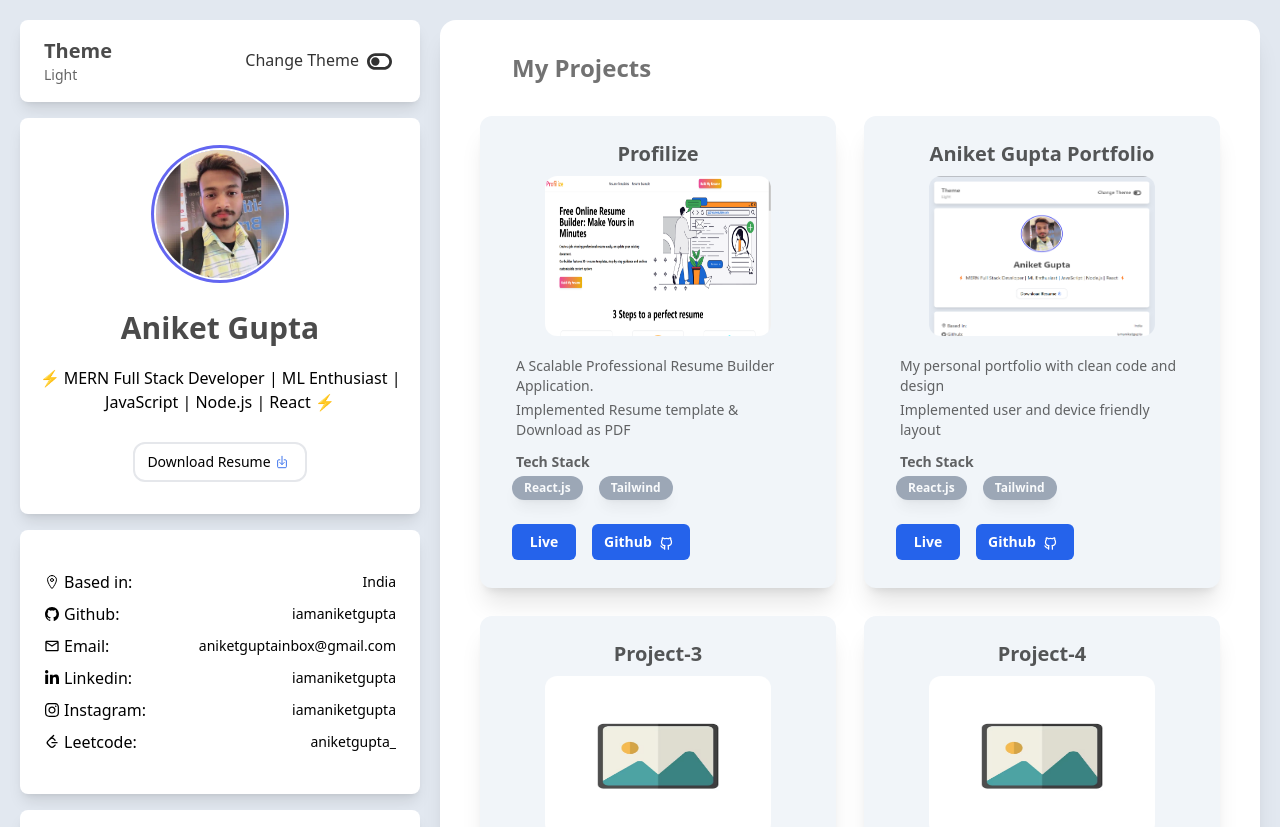
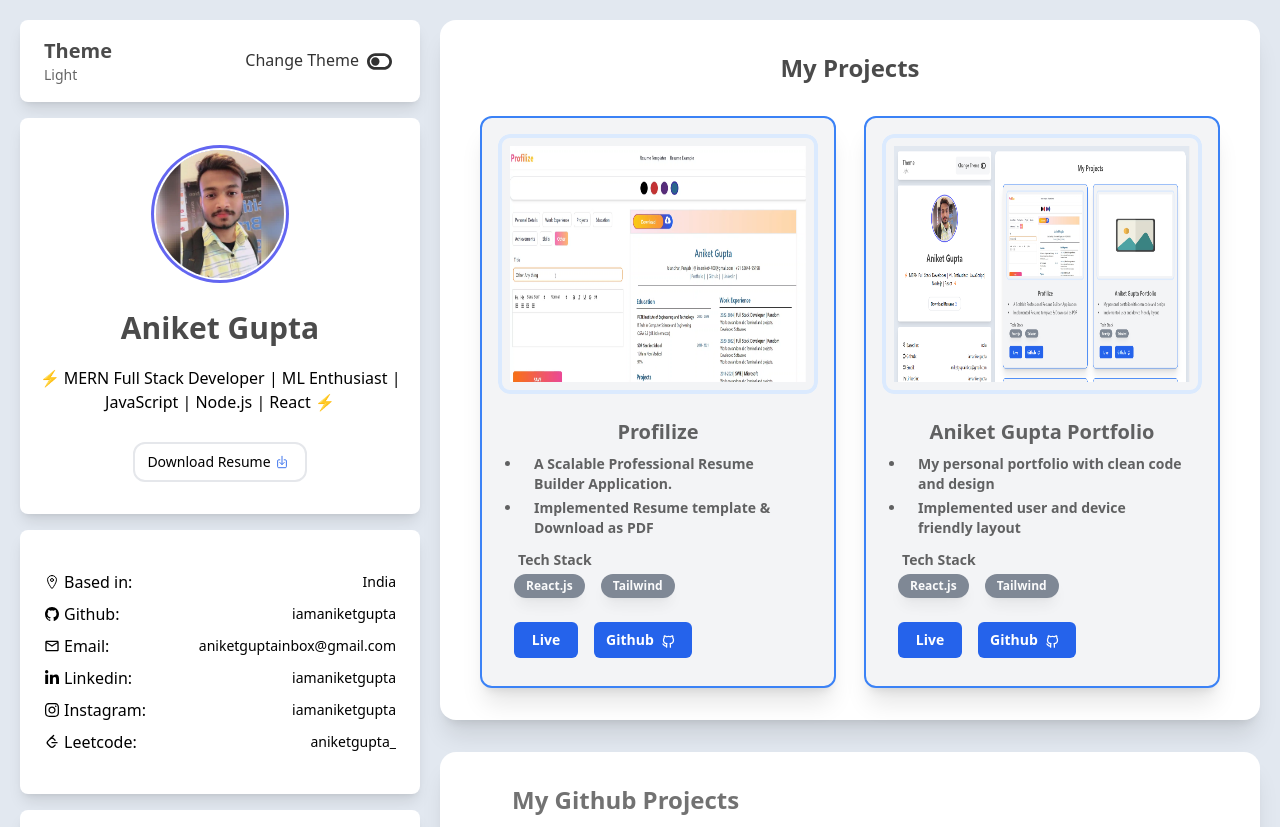
Before and after one commit to Iamaniketgupta/aniketguptaportfolio, a React (Vite) app: page / in a window 1280 px wide. Shown: the top 827 px of the page. Built offline with nearby package versions, Linux system fonts and the light colour scheme.

Commit message:
updated UI

```diff
--- a/src/components/PortfolioPage.jsx
+++ b/src/components/PortfolioPage.jsx
@@ -197,22 +197,26 @@ const PortfolioPage = () => {
                 <div className="col-span-2 font-sans  max-sm:mt-8 ">
 
                     {/* my projects */}
-                    <div className="projects-wrapper mt-8 md:mt-0 lg:mt-0 shadow-xl   bg-white dark:bg-[#333a42] px-4 md:px-10 py-8 rounded-2xl">
-                        <div className="flex text-2xl font-bold opacity-55 mb-8 pl-8">
+                    <div className="projects-wrapper mt-8 md:mt-0 lg:mt-0 shadow-xl bg-white dark:bg-[#333a42] px-4 md:px-10 py-8 rounded-2xl">
+                        <div className="flex text-2xl font-bold opacity-70 mb-8 justify-center ">
                             My Projects
                         </div>
                         <div className="projects grid grid-cols-1 lg:grid-cols-2 gap-7 ">
+
+
+
                             {
                                 myProjects?.map((item, index) =>
-                                    <div className="p-4 rounded-xl bg-slate-100 dark:bg-[#2a2e34] shadow-xl  hover:shadow-2xl cursor-pointer" key={index}>
+                                    <div className="p-4 rounded-xl bg-gray-100 dark:bg-[#2a2e34] border-2 border-offset-2 border-blue-500 shadow-xl font-semibold  hover:shadow-2xl cursor-pointer" key={index}>
+
+                                        <div className="border-3 overflow-clip bg-contain h-[200px] md:h-[260px] w-full rounded-xl ">
+                                            <img src={item.img} alt={item.title} className=" w-full h-full p-2 object-fill border-4 border-offset-2 border-blue-100 rounded-xl" />
+                                        </div>
                                         <div>
-                                            <h3 className="text-center text-xl my-2 font-semibold opacity-65">{item.title}</h3>
-                                            <div className="overflow-clip mx-auto md:w-[70%] max-w-[320px] h-40 rounded-xl relative">
-                                                <img src={item.img} alt="" className="absolute inset-0 w-full h-full object-fill" />
-                                            </div>
+                                            <div className="p-2 my-2 opacity-60 text-sm">
+                                                <h3 className="text-center text-xl my-2 font-bold ">{item.title}</h3>
 
-                                            <div className="p-2 my-2 opacity-60 text-sm">
-                                                <ul className="min-h-12">
+                                                <ul className="min-h-12 pl-4" style={{ listStyleType: "disc" }}>
                                                     {
                                                         item?.desc?.map((item, idx) =>
                                                             <li className="px-3 my-1" key={idx}>{item}</li>
@@ -224,7 +228,7 @@ const PortfolioPage = () => {
                                                     <div className="flex gap-2 ">
                                                         {
                                                             item?.techStack?.map((item, idx) =>
-                                                                <div key={idx} className="cursor-pointer shadow-lg  inline-block m-1 px-3 py-1 bg-slate-500 rounded-2xl text-xs text-white font-semibold">
+                                                                <div key={idx} className="cursor-pointer shadow-lg  inline-block m-1 px-3 py-1 bg-slate-700 rounded-2xl text-xs text-white font-semibold">
                                                                     {item}
                                                                 </div>
                                                             )
--- a/src/components/data/myData.js
+++ b/src/components/data/myData.js
@@ -57,24 +57,24 @@ const myProjects = [
         live_link: "#",
         github_link: "#"
     },
-    {
-        title: "Project-3",
-        img: project,
-        desc: ["My personal Project-3 with clean code and design",
-            "Implemented user and device friendly layout"],
-        techStack: ["React.js", "Tailwind"],
-        live_link: "#",
-        github_link: "#"
-    },
-    {
-        title: "Project-4",
-        img: project,
-        desc: ["My personal Project-4 with clean code and design",
-            "Implemented user and device friendly layout"],
-        techStack: ["React.js", "Tailwind"],
-        live_link: "#",
-        github_link: "#"
-    },
+    // {
+    //     title: "Project-3",
+    //     img: project,
+    //     desc: ["My personal Project-3 with clean code and design",
+    //         "Implemented user and device friendly layout"],
+    //     techStack: ["React.js", "Tailwind"],
+    //     live_link: "#",
+    //     github_link: "#"
+    // },
+    // {
+    //     title: "Project-4",
+    //     img: project,
+    //     desc: ["My personal Project-4 with clean code and design",
+    //         "Implemented user and device friendly layout"],
+    //     techStack: ["React.js", "Tailwind"],
+    //     live_link: "#",
+    //     github_link: "#"
+    // },
 
 ]
 
```
Also changed, not shown: src/assets/portfolioProject.png, src/assets/profilize.png. Lines whose indentation alone changed are shown as unchanged.
